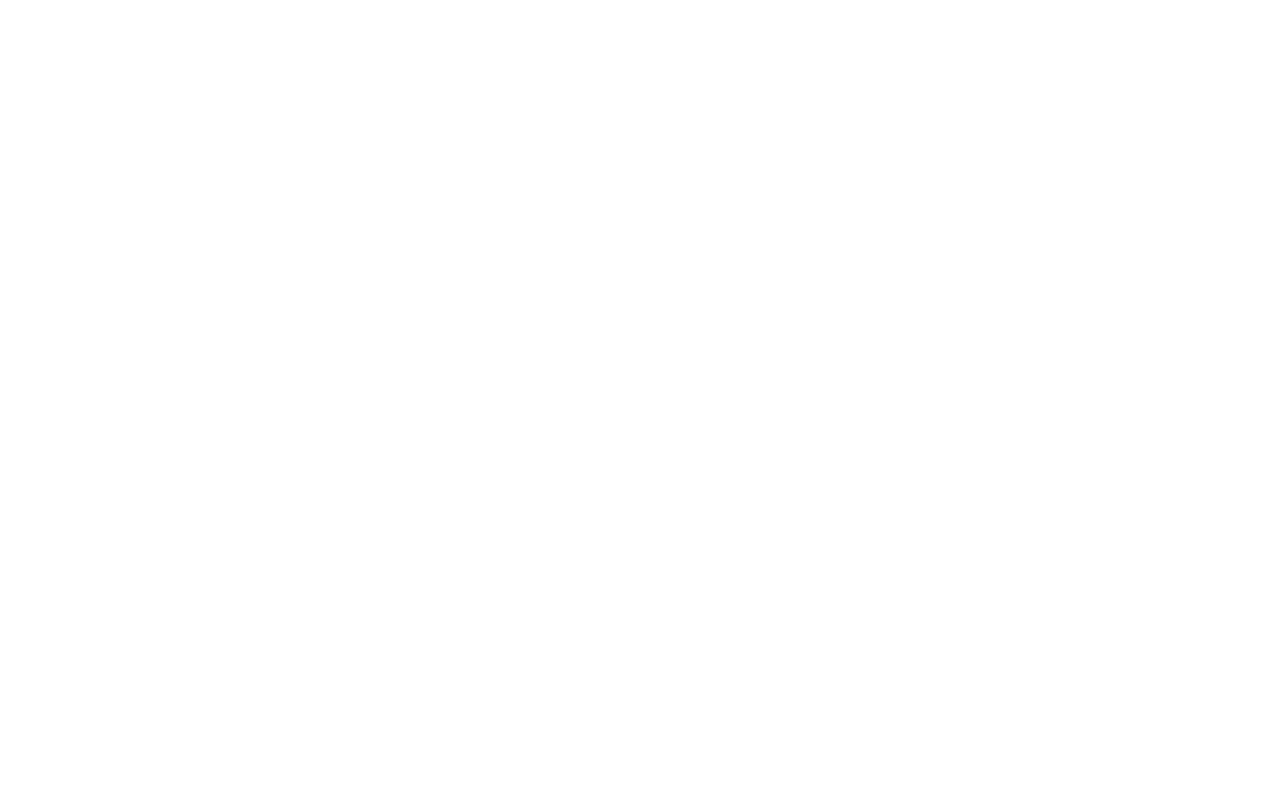
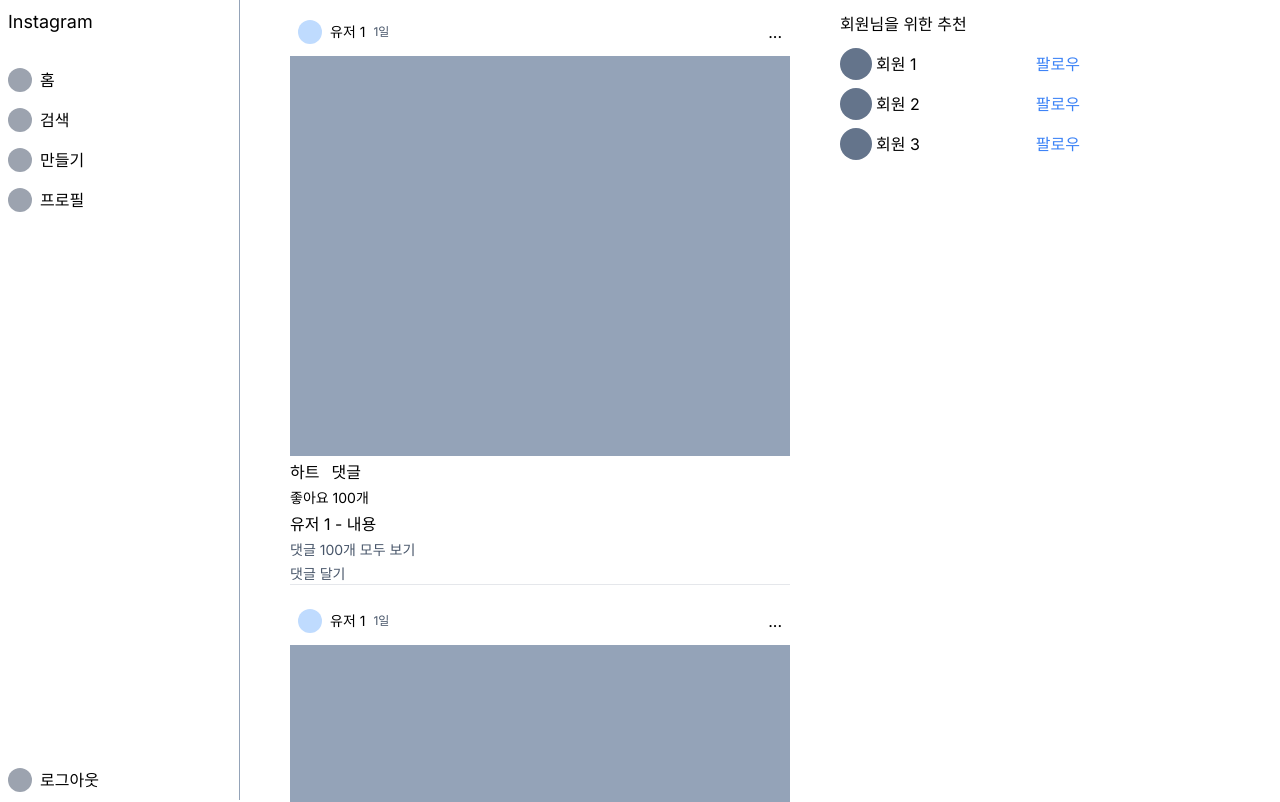
Before and after one commit to dalpaeng2/clone-instagram, a Next.js app: page / in a window 1280 px wide. Shown: the top 802 px of the page. Built offline with nearby package versions, Linux system fonts and the light colour scheme; no server answers.

Commit message:
- 로그인 기능 개발 - 메인 페이지 디자인

```diff
--- /dev/null
+++ b/app/component/logout.tsx
@@ -0,0 +1,21 @@
+'use client';
+import { createBrowserClient } from '@supabase/ssr';
+import { useRouter } from 'next/navigation';
+import React from 'react';
+
+function Logout() {
+  const router = useRouter();
+  const supabase = createBrowserClient(
+    process.env.NEXT_PUBLIC_SUPABASE_URL!,
+    process.env.NEXT_PUBLIC_SUPABASE_ANON_KEY!
+  );
+
+  const handleLogout = async () => {
+    await supabase.auth.signOut();
+    router.refresh();
+  };
+
+  return <button onClick={handleLogout}>로그아웃</button>;
+}
+
+export default Logout;
--- a/app/layout.tsx
+++ b/app/layout.tsx
@@ -1,22 +1,22 @@
-import type { Metadata } from 'next'
-import { Inter } from 'next/font/google'
-import './globals.css'
+import type { Metadata } from 'next';
+import { Inter } from 'next/font/google';
+import './globals.css';
 
-const inter = Inter({ subsets: ['latin'] })
+const inter = Inter({ subsets: ['latin'] });
 
 export const metadata: Metadata = {
-  title: 'Create Next App',
-  description: 'Generated by create next app',
-}
+  title: 'Clone Instagram',
+  description: 'Cloning Instagram with Next.js and Supabase',
+};
 
 export default function RootLayout({
   children,
 }: {
-  children: React.ReactNode
+  children: React.ReactNode;
 }) {
   return (
     <html lang="en">
       <body className={inter.className}>{children}</body>
     </html>
-  )
+  );
 }
--- a/app/login/page.tsx
+++ b/app/login/page.tsx
@@ -1,16 +1,53 @@
+'use client';
+
+import { createBrowserClient } from '@supabase/ssr';
 import Link from 'next/link';
-import React from 'react';
+import { useRouter } from 'next/navigation';
+import React, { useState } from 'react';
 
 function Login() {
+  const [email, setEmail] = useState('');
+  const [password, setPassword] = useState('');
+
+  const router = useRouter();
+
+  const handleSubmit = async (e: React.FormEvent<HTMLFormElement>) => {
+    e.preventDefault();
+
+    const supabase = createBrowserClient(
+      process.env.NEXT_PUBLIC_SUPABASE_URL!,
+      process.env.NEXT_PUBLIC_SUPABASE_ANON_KEY!
+    );
+
+    try {
+      const r = await supabase.auth.signInWithPassword({ email, password });
+      router.push('/');
+
+      setEmail('');
+      setPassword('');
+    } catch (e: any) {
+      console.log(e);
+      // ! TODO: show toast
+    }
+  };
+
+  const onChange = (e: React.ChangeEvent<HTMLInputElement>) => {
+    const { name, value } = e.target;
+    if (name === 'email') {
+      setEmail(value);
+    } else if (name === 'password') {
+      setPassword(value);
+    }
+  };
+
   return (
-    <>
     <div className="flex flex-col gap-2 mx-auto max-w-96 mt-4">
       <div className="border-2 px-6">
         <div className="flex justify-center py-2">
           <div className="text-lg">Instagram Clone</div>
         </div>
         <div className="mt-4 mb-4">
-            <form>
+          <form onSubmit={handleSubmit}>
             <button className="bg-blue-600 py-2 text-white w-full rounded-lg">
               Facebook으로 로그인
             </button>
@@ -22,13 +59,19 @@
             <input
               type="email"
               id="email"
+              name="email"
               placeholder="이메일 주소"
               className="w-full py-2 px-3 border border-gray-300 rounded-lg mb-2"
+              value={email}
+              onChange={onChange}
             />
             <input
               type="password"
+              name="password"
               placeholder="비밀번호"
               className="w-full py-2 px-3 border border-gray-300 rounded-lg mb-2"
+              value={password}
+              onChange={onChange}
             />
             <button className="bg-blue-600 py-2 text-white w-full rounded-lg">
               로그인
@@ -45,7 +88,6 @@
         </div>
       </div>
     </div>
-    </>
   );
 }
 
--- a/app/page.tsx
+++ b/app/page.tsx
@@ -1,6 +1,141 @@
-import Image from 'next/image';
+import { createServerClient } from '@supabase/ssr';
+import { cookies } from 'next/headers';
+import Logout from '@/app/component/logout';
+import Login from './login/page';
 import Link from 'next/link';
 
-export default function Home() {
-  return <main className=""></main>;
+export default async function Home() {
+  const cookieStore = cookies();
+
+  const supabase = createServerClient(
+    process.env.NEXT_PUBLIC_SUPABASE_URL!,
+    process.env.NEXT_PUBLIC_SUPABASE_ANON_KEY!,
+    {
+      cookies: {
+        get(name: string) {
+          return cookieStore.get(name)?.value;
+        },
+      },
+    }
+  );
+
+  const {
+    data: { session },
+  } = await supabase.auth.getSession();
+
+  return (
+    <div className="flex">
+      <div className="h-dvh fixed top-0 w-60 border-r border-slate-400">
+        <div className="flex flex-col justify-between h-full">
+          <div className="flex flex-col">
+            <div className="text-lg p-2 mb-4">Instagram</div>
+            <div>
+              <div className="p-2">
+                <div className="flex justify-left gap-2 items-center">
+                  <div className="bg-gray-400 w-6 h-6 rounded-full"></div>
+                  <div>
+                    <Link href="/">홈</Link>
+                  </div>
+                </div>
+              </div>
+              <div className="p-2">
+                <div className="flex justify-left gap-2 items-center">
+                  <div className="bg-gray-400 w-6 h-6 rounded-full"></div>
+                  <div>검색</div>
+                </div>
+              </div>
+              <div className="p-2">
+                <div className="flex justify-left gap-2 items-center">
+                  <div className="bg-gray-400 w-6 h-6 rounded-full"></div>
+                  <div>만들기</div>
+                </div>
+              </div>
+              <div className="p-2">
+                <div className="flex justify-left gap-2 items-center">
+                  <div className="bg-gray-400 w-6 h-6 rounded-full"></div>
+                  <div>프로필</div>
+                </div>
+              </div>
+            </div>
+          </div>
+          <div className="p-2">
+            <div className="flex justify-left gap-2 items-center">
+              <div className="bg-gray-400 w-6 h-6 rounded-full"></div>
+              <Logout />
+            </div>
+          </div>
+        </div>
+      </div>
+      <div className="flex w-full ml-60">
+        <div className="w-[600px] flex flex-col gap-4 items-center pt-3">
+          <div className="w-[500px] flex flex-col gap-1 border-b">
+            <div className="flex justify-between items-center p-2">
+              <div className="flex items-center gap-2">
+                <div className="bg-blue-200 w-6 h-6 rounded-full"></div>
+                <div className="text-sm">유저 1</div>
+                <div className="text-xs text-slate-600">1일</div>
+              </div>
+              <div>...</div>
+            </div>
+            <div className="bg-slate-400 w-full h-[400px]"></div>
+            <div className="flex gap-3">
+              <div>하트</div>
+              <div>댓글</div>
+            </div>
+            <div className="text-sm">좋아요 100개</div>
+            <div>유저 1 - 내용</div>
+            <div className="text-sm text-slate-600">댓글 100개 모두 보기</div>
+            <div className="text-sm text-slate-600">댓글 달기</div>
+          </div>
+          <div className="w-[500px] flex flex-col gap-1 border-b">
+            <div className="flex justify-between items-center p-2">
+              <div className="flex items-center gap-2">
+                <div className="bg-blue-200 w-6 h-6 rounded-full"></div>
+                <div className="text-sm">유저 1</div>
+                <div className="text-xs text-slate-600">1일</div>
+              </div>
+              <div>...</div>
+            </div>
+            <div className="bg-slate-400 w-full h-[400px]"></div>
+            <div className="flex gap-3">
+              <div>하트</div>
+              <div>댓글</div>
+            </div>
+            <div className="text-sm">좋아요 100개</div>
+            <div>유저 1 - 내용</div>
+            <div className="text-sm text-slate-600">댓글 100개 모두 보기</div>
+            <div className="text-sm text-slate-600">댓글 달기</div>
+          </div>
+        </div>
+        <div className="w-60">
+          <div>
+            <div className="py-3">회원님을 위한 추천</div>
+            <div className="flex flex-col gap-2">
+              <div className="flex justify-between items-center">
+                <div className="flex gap-1 justify-start items-center">
+                  <div className="bg-slate-500 rounded-full w-8 h-8"></div>
+                  <div>회원 1</div>
+                </div>
+                <div className="text-blue-500">팔로우</div>
+              </div>
+              <div className="flex justify-between items-center">
+                <div className="flex gap-1 justify-start items-center">
+                  <div className="bg-slate-500 rounded-full w-8 h-8"></div>
+                  <div>회원 2</div>
+                </div>
+                <div className="text-blue-500">팔로우</div>
+              </div>
+              <div className="flex justify-between items-center">
+                <div className="flex gap-1 justify-start items-center">
+                  <div className="bg-slate-500 rounded-full w-8 h-8"></div>
+                  <div>회원 3</div>
+                </div>
+                <div className="text-blue-500">팔로우</div>
+              </div>
+            </div>
+          </div>
+        </div>
+      </div>
+    </div>
+  );
 }
--- a/app/signup/page.tsx
+++ b/app/signup/page.tsx
@@ -1,9 +1,54 @@
+'use client';
+
+import { createBrowserClient } from '@supabase/ssr';
 import Link from 'next/link';
-import React from 'react';
+import { useRouter } from 'next/navigation';
+import React, { useState } from 'react';
 
 function Signup() {
+  const [email, setEmail] = useState('');
+  const [password, setPassword] = useState('');
+  const [fullName, setFullName] = useState('');
+  const [username, setUsername] = useState('');
+
+  const router = useRouter();
+
+  const handleSubmit = async (e: React.FormEvent<HTMLFormElement>) => {
+    e.preventDefault();
+
+    const supabase = createBrowserClient(
+      process.env.NEXT_PUBLIC_SUPABASE_URL!,
+      process.env.NEXT_PUBLIC_SUPABASE_ANON_KEY!
+    );
+
+    try {
+      const r = await supabase.auth.signUp({ email, password });
+      router.push('/login');
+      // ! TODO: show toast
+
+      setEmail('');
+      setPassword('');
+      setFullName('');
+      setUsername('');
+    } catch (e: any) {
+      console.log(e);
+    }
+  };
+
+  const onChange = (e: React.ChangeEvent<HTMLInputElement>) => {
+    const { name, value } = e.target;
+    if (name === 'email') {
+      setEmail(value);
+    } else if (name === 'password') {
+      setPassword(value);
+    } else if (name === 'fullName') {
+      setFullName(value);
+    } else if (name === 'username') {
+      setUsername(value);
+    }
+  };
+
   return (
-    <>
     <div className="flex flex-col gap-2 mx-auto max-w-96 mt-4">
       <div className="border-2 px-6">
         <div className="flex justify-center py-2">
@@ -15,7 +60,7 @@
           </div>
         </div>
         <div className="mt-4 mb-4">
-            <form>
+          <form onSubmit={handleSubmit}>
             <button className="bg-blue-600 py-2 text-white w-full rounded-lg">
               Facebook으로 로그인
             </button>
@@ -26,24 +71,35 @@
             </div>
             <input
               type="email"
-                id="email"
+              name="email"
               placeholder="이메일 주소"
               className="w-full py-2 px-3 border border-gray-300 rounded-lg mb-2"
+              value={email}
+              onChange={onChange}
             />
             <input
               type="text"
+              name="fullName"
               placeholder="성명"
               className="w-full py-2 px-3 border border-gray-300 rounded-lg mb-2"
+              value={fullName}
+              onChange={onChange}
             />
             <input
               type="text"
+              name="username"
               placeholder="사용자 이름"
               className="w-full py-2 px-3 border border-gray-300 rounded-lg mb-2"
+              value={username}
+              onChange={onChange}
             />
             <input
               type="password"
+              name="password"
               placeholder="비밀번호"
               className="w-full py-2 px-3 border border-gray-300 rounded-lg mb-2"
+              value={password}
+              onChange={onChange}
             />
             <button className="bg-blue-600 py-2 text-white w-full rounded-lg">
               가입
@@ -60,7 +116,6 @@
         </div>
       </div>
     </div>
-    </>
   );
 }
 
```
Lines whose indentation alone changed are shown as unchanged.
